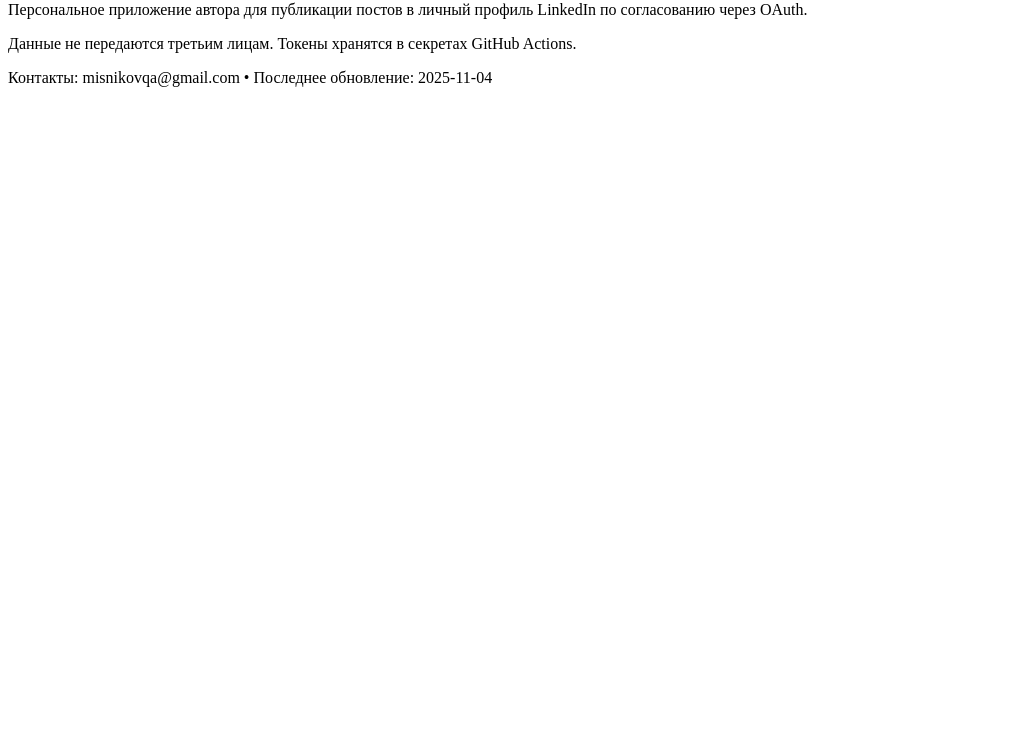
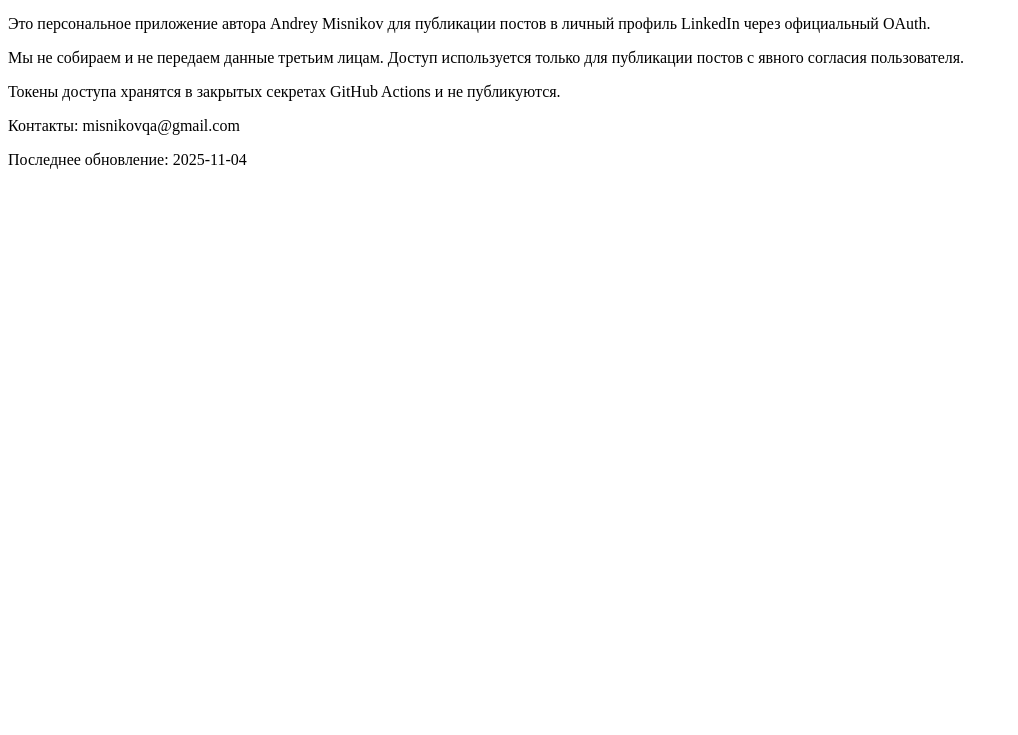
Before and after one commit to MisnikovQA/misnikovqa, a plain HTML site: page index.html in a window 1280 px wide. Shown: the part 65-800 px from the top of the page, without its empty margins (0-1018 px from the left). Drawn offline with Linux system fonts and the light colour scheme.

Commit message:
Revise privacy policy content in index.html
Updated the privacy policy text for clarity and detail.

```diff
--- a/index.html
+++ b/index.html
@@ -1,4 +1,9 @@
+<!doctype html>
+<meta charset="utf-8">
+<title>Privacy Policy — QA Daily Poster</title>
 <h1>Privacy Policy — QA Daily Poster</h1>
-<p>Персональное приложение автора для публикации постов в личный профиль LinkedIn по согласованию через OAuth.</p>
-<p>Данные не передаются третьим лицам. Токены хранятся в секретах GitHub Actions.</p>
-<p>Контакты: misnikovqa@gmail.com • Последнее обновление: 2025-11-04</p>
+<p>Это персональное приложение автора Andrey Misnikov для публикации постов в личный профиль LinkedIn через официальный OAuth.</p>
+<p>Мы не собираем и не передаем данные третьим лицам. Доступ используется только для публикации постов с явного согласия пользователя.</p>
+<p>Токены доступа хранятся в закрытых секретах GitHub Actions и не публикуются.</p>
+<p>Контакты: misnikovqa@gmail.com</p>
+<p>Последнее обновление: 2025-11-04</p>
```
